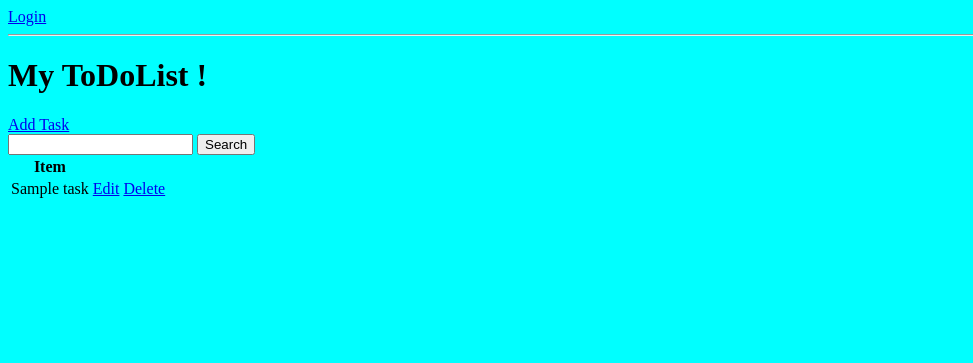
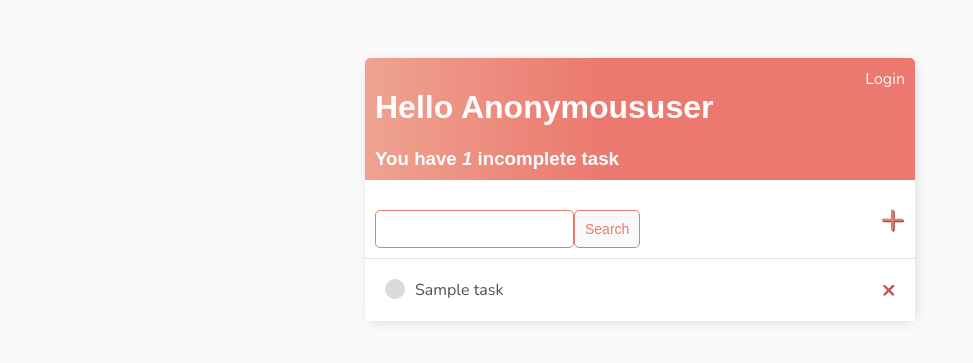
Before and after one commit to uttamshr10/ToDoList-App, a Django app: template template/base/task_list.html in a window 1280 px wide. Shown: the top 363 px of the page, without its empty margins (0-973 px from the left). Run offline with Django 4.2, Linux system fonts and the light colour scheme; the template is opened without the code that fills it: most values are stand-ins (such as "Sample title", 1, 10 or a date in 2020).

Commit message:
perfectly styled

```diff
--- a/template/base/main.html
+++ b/template/base/main.html
@@ -5,10 +5,128 @@
     <meta http-equiv="X-UA-Compatible" content="IE=edge">
     <meta name="viewport" content="width=device-width, initial-scale=1.0">
     <title>To Do Items</title>
+    <link rel="preconnect" href="https://fonts.googleapis.com">
+    <link rel="preconnect" href="https://fonts.gstatic.com" crossorigin>
+    <link href="https://fonts.googleapis.com/css2?family=Nunito:wght@200&display=swap" rel="stylesheet">
     <style>
         body {
-            background-color: aqua;
+            background-color: #FAFAFA;
+            font-family: 'Nunito', sans-serif;
+            padding-top: 50px;
         }
+
+        h1, h2, h3, h4, h5, h6{
+            font-family: 'Raleway', sans-serif;
+        }
+
+        a, p{
+            color: #4b5156;
+        }
+
+        .container {
+            max-width: 550px;
+            margin: auto;
+            background-color: #fff;
+            -webkit-box-shadow: 2px 2px 13px -4px rgba(0,0,0,0.21);
+            box-shadow: 2px 2px 13px -4px rgba(0,0,0,0.21);
+        }
+
+        .header-bar{
+            display: flex;
+            justify-content: space-between;
+            color:#fff;
+            padding: 10px;
+            border-radius: 5px 5px 0 0;
+            background: linear-gradient(90deg, #EEA390 0%, #EB796F 43%, #EB796F 100%);
+        }
+
+        .header-bar a{
+            color: rgb(247,247,247);
+            text-decoration: none;
+        }
+
+        .task-wrapper{
+            display: flex;
+            align-items: center;
+            justify-content: space-between;
+            padding: 20px;
+            background-color: #fff;
+            border-top: 1px solid rgb(226,226,226);
+        }
+
+        .task-title{
+            display: flex;
+        }
+
+        .task-title a {
+            text-decoration: none;
+            color: #4b5156;
+            margin-left: 10px;
+        }
+
+        .task-complete-icon {
+            height: 20px;
+            width: 20px;
+            background-color: rgb(105, 192, 105);
+            border-radius: 50%;
+        }
+
+        .task-incomplete-icon {
+            height: 20px;
+            width: 20px;
+            background-color: rgb(218, 218, 218);
+            border-radius: 50%;
+        }
+
+        .delete-link {
+            text-decoration: none;
+            font-weight: 900;
+            color: #cf4949;
+            font-size: 22px;
+            line-height: 0;
+        }
+
+        #search-add-wrapper{
+            display:flex;
+            justify-content: space-between;
+            align-items: center;
+            padding: 10px;
+        }
+
+        #add-link {
+            color: #EB796F;
+            text-decoration: none;
+            font-size: 42px;
+            text-shadow: 1px 1px #81413b;
+        }
+
+        input[type=text], input[type=password], textarea{
+            border: 1px solid #EB796F;
+            border-radius: 5px;
+            padding: 10px;
+            width: 90%;
+        }
+
+        label{
+            padding-top: 10px !important;
+            display: block;
+        }
+
+        .button {
+            border:1px solid #EB796F;
+            background-color: #FAFAFA;
+            color: #EB796F;
+            padding: 10px;
+            font-size: 14px;
+            border-radius: 5px;
+            cursor: pointer;
+            text-decoration: none;
+        }
+
+        .card-body{
+            padding: 20px;
+        }
+
     </style>
 </head>
 <body>
--- a/template/base/task_list.html
+++ b/template/base/task_list.html
@@ -1,33 +1,47 @@
 {% extends 'base/main.html' %}
 {% block content %}
 
-{% if request.user.is_authenticated %}
-        <p>{{request.user}}</p>
-        <a href="{% url 'logout' %}">Logout</a>
+<div class="header-bar">
+    <div>
+        <h1>Hello {{request.user|title}}</h1> <!-- with pipe (|) we can make the word capitalize or pluralize-->
+        <h3 style="margin:0">You have <i>{{count}}</i> incomplete task{{ count|pluralize:"s" }}</h3>
+    </div>
+    {% if request.user.is_authenticated %}
+    <a href="{% url 'logout' %}">Logout</a>
     {% else %}
-        <a href="{% url 'login'%}">Login</a>
+    <a href="{% url 'login'%}">Login</a>
     {% endif %}
-    <hr>
-    <h1>My ToDoList !</h1>
-    <a href="{% url 'createtask' %}">Add Task</a>
-    <form action="" method = 'GET'>
-        <input type="text" name = 'search-area' value = {{search_input}}>
-        <input type="submit" value="Search">
-    </form>
-    <table>
-        <tr>
-            <th>Item</th>
-            <th></th>
-            <th></th>
-        </tr>
+</div>
+
+    <div id="search-add-wrapper">
+        <form action="" method = 'GET' style="margin-top: 20px; display: flex;">
+            <input type="text" name = 'search-area' value = {{search_input}}>
+            <input class="button" type="submit" value="Search">
+        </form>
+        <a id="add-link" href="{% url 'createtask' %}">&#x2b;</a>
+    </div>
+
+
+    <div class="task-items-wrapper">
         {% for task in tasks %}
-        <tr>
-            <td>{{task.title}}</td>
-            <td><a href="{% url 'updatetask' task.id %}">Edit</a></td>
-            <td><a href="{% url 'deletetask' task.id %}">Delete</a></td>
-        </tr>
+        <div class="task-wrapper">
+            {% if task.complete %}
+            <div class="task-title">
+                <div class="task-complete-icon"></div>
+                <i><s><a href="{% url 'updatetask' task.id %}"></a>{{task}}</s></i>
+            </div>
+            <a class="delete-link" href="{% url 'deletetask' task.id %}">&#215;</a>
+            {% else %}
+            <div class="task-title">
+                <div class="task-incomplete-icon"></div>
+                <a href="{% url 'updatetask' task.id %}">{{task}}</a>
+            </div>
+            <a class="delete-link" href="{% url 'deletetask' task.id %}">&#215;</a>
+            {% endif %}
+        </div>
         {% empty %}
         <h3>NO items in the list.</h3>
         {% endfor %}
-    </table>
+    </div>
+
 {% endblock content %}
```
Also changed, not shown: template/base/login.html (+11 -7 lines), template/base/prompt.html (+12 -6 lines), template/base/register.html (+16 -7 lines), template/base/task_form.html (+8 -3 lines), db.sqlite3.
